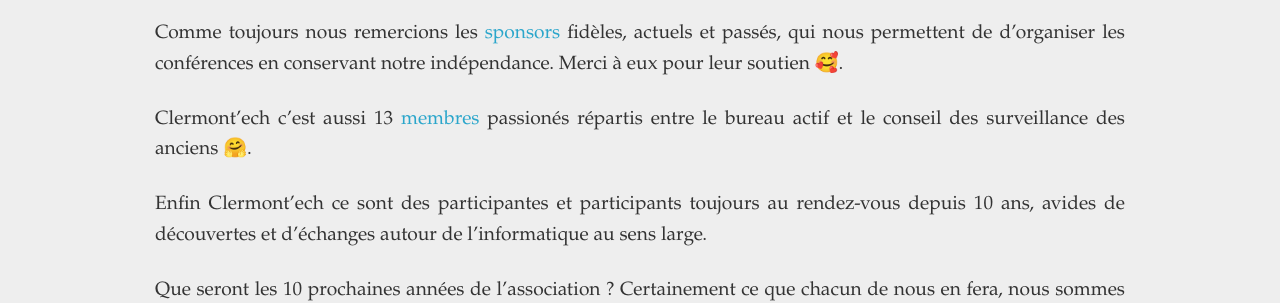
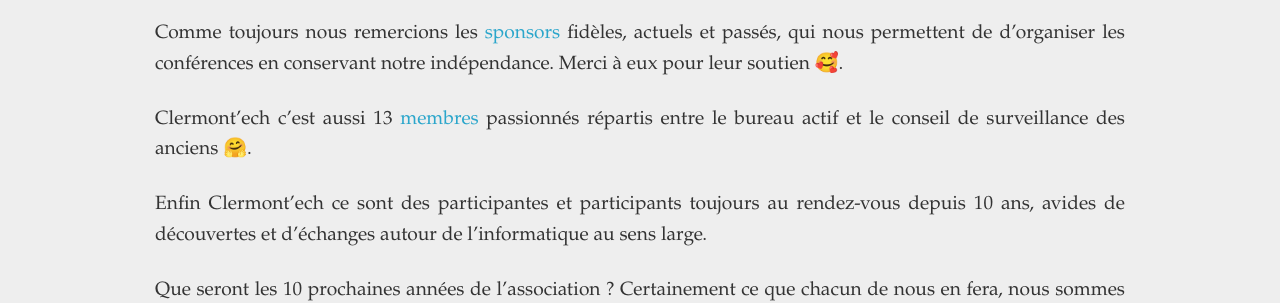
Before and after one commit to clermontech/clermontech.github.com, a Jekyll site: the page built from _posts/2023-04-26-10eme-anniversaire.md, in a window 1280 px wide. Shown: the part 841-1144 px from the top of the page. Built offline with Jekyll 4.4.1, drawn with Linux system fonts in a browser that asks for light colours.

Commit message:
Update _posts/2023-04-26-10eme-anniversaire.md
Co-authored-by: Romain Tartière <romain@blogreen.org>

```diff
--- a/_posts/2023-04-26-10eme-anniversaire.md
+++ b/_posts/2023-04-26-10eme-anniversaire.md
@@ -38,7 +38,7 @@
 en conservant notre indépendance. Merci à eux pour leur soutien 🥰.
 
 Clermont'ech c'est aussi 13 [membres](https://www.clermontech.org/association.html)
-passionés répartis entre le bureau actif et le conseil des surveillance des
+passionnés répartis entre le bureau actif et le conseil de surveillance des
 anciens 🤗.
 
 Enfin Clermont'ech ce sont des participantes et participants toujours au
```
